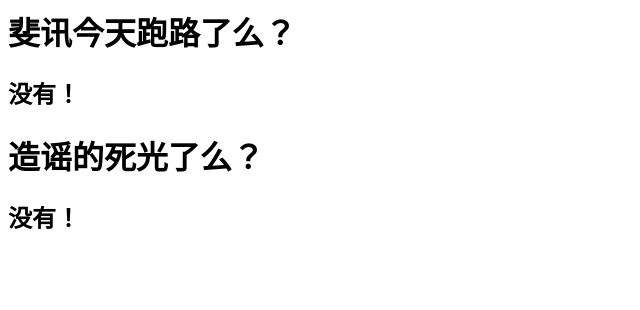
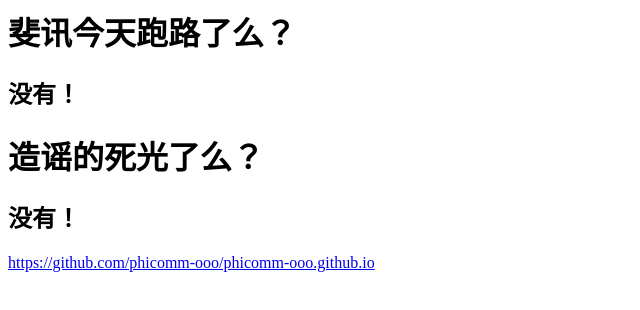
Before and after one commit to phicomm-ooo/phicomm-ooo.github.io, a plain HTML site: page index.html in a window 1280 px wide. Shown: the whole page, without its empty margins (0-640 px from the left). Drawn offline with Linux system fonts and the light colour scheme.

Commit message:
update index.html

```diff
--- a/index.html
+++ b/index.html
@@ -11,5 +11,6 @@
         <h2>没有！</h2>
         <h1>造谣的死光了么？</h1>
         <h2>没有！</h2>
+        <a href="https://github.com/phicomm-ooo/phicomm-ooo.github.io" target="_blank">https://github.com/phicomm-ooo/phicomm-ooo.github.io</a>
     </body>
 </html>
```
